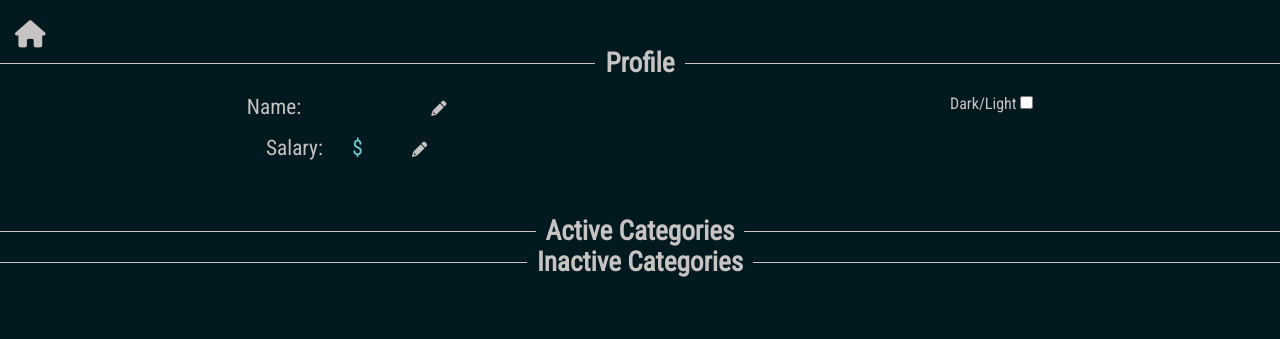
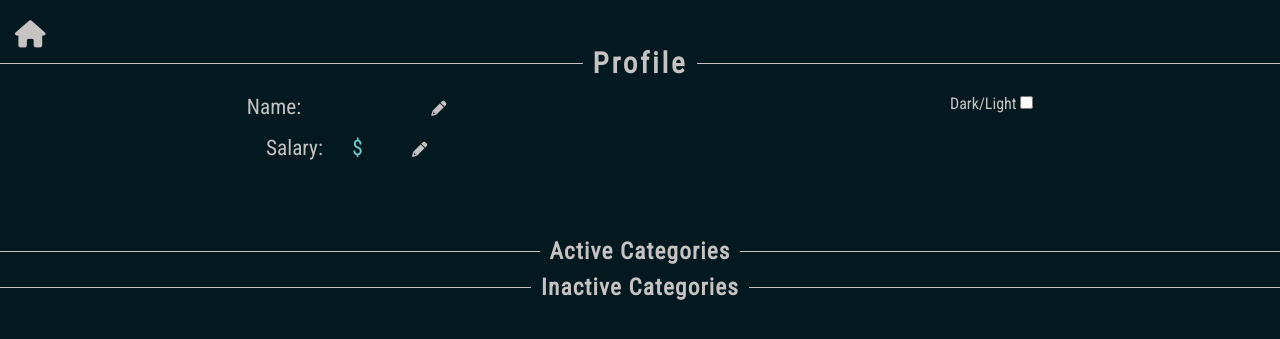
Before and after one commit to Abarragan89/lunar, a Flask app: template app/templates/profile.html in a window 1280 px wide. Shown: the top 339 px of the page. Run offline with Flask 3, Linux system fonts and the light colour scheme; the template is opened without the code that fills it, so the values that code supplies are empty; style sheets or scripts are compiled from the project's sources; some libraries are stand-ins or nearby versions.

Commit message:
Styles: styled the headers apprpriately

```diff
--- a/app/static/styles/global/global.css
+++ b/app/static/styles/global/global.css
@@ -34,13 +34,14 @@ a {
 
 .section-heading {
   border-bottom: 1px solid rgb(199, 195, 195);
-  font-size: 1.7em;
+  font-size: 1.45rem;
   line-height: 0.017rem;
   margin: 35px 0 15px;
   padding: 0;
   text-align: center;
   width: 100%;
   margin-bottom: 30px;
+  letter-spacing: 0.05em;
 }
 .section-heading span {
   background-color: #031920;
@@ -49,6 +50,8 @@ a {
 
 .page-heading {
   margin-top: 15px;
+  font-size: 1.8rem;
+  letter-spacing: 0.1em;
 }
 
 #nav-menu-underlay {
--- a/app/static/styles/global/global.scss
+++ b/app/static/styles/global/global.scss
@@ -35,13 +35,14 @@ a {
 ///////////////////// Section Heading Titles ///////////////////
 .section-heading {
   border-bottom: 1px solid $gray;
-  font-size: 1.7em;
+  font-size: 1.45rem;
   line-height: .017rem;
   margin: 35px 0 15px;
   padding: 0;
   text-align: center;
   width: 100%;
   margin-bottom: 30px;
+  letter-spacing: .05em;
 
   span {
       background-color: $primaryColor;
@@ -50,7 +51,8 @@ a {
 }
 .page-heading {
   margin-top: 15px;
-
+  font-size: 1.8rem;
+  letter-spacing: .1em;
 }
 
 ////////////////// Navigation Bar //////////////////
--- a/app/templates/profile.html
+++ b/app/templates/profile.html
@@ -45,7 +45,7 @@
       </form>
     </div>
 
-    <h2 class='section-heading page-heading'>
+    <h2 class='section-heading'>
       <span>
         Active Categories
       </span>
@@ -61,7 +61,7 @@
     {% endfor %}
 
 
-    <h2 class='section-heading page-heading'>
+    <h2 class='section-heading'>
       <span>
         Inactive Categories
       </span>
```
Also changed, not shown: 1 other file.
